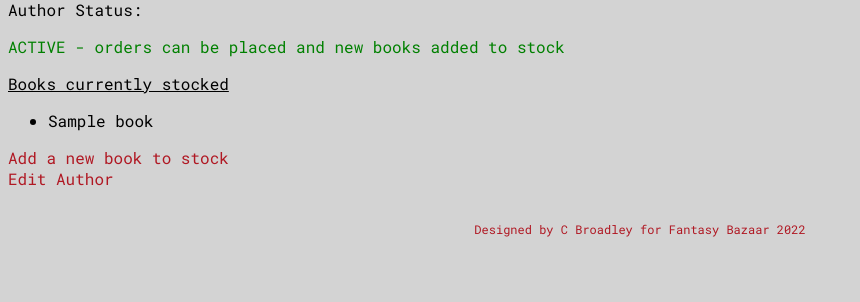
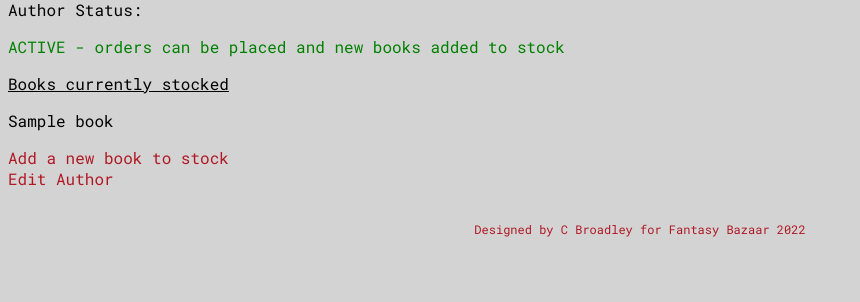
Before and after one commit to charbroadley/fantasy_bazaar, a Flask app: page /authors/1 in a window 1280 px wide. Shown: the part 422-724 px from the top of the page, without its empty margins (0-860 px from the left). Run offline with Flask 2, Linux system fonts and the light colour scheme; a database or web service that is not in the repository returns one stand-in record (values such as "Sample title"); some libraries are stand-ins or nearby versions.

Commit message:
one alignment fixed

```diff
--- a/static/main.css
+++ b/static/main.css
@@ -275,3 +275,11 @@ footer{
     font-size: 12px;
     text-align: center;
 }
+
+#author-status ul{
+    padding: 0px;
+}
+
+#author-status ul li{
+    list-style: none;
+}
```
